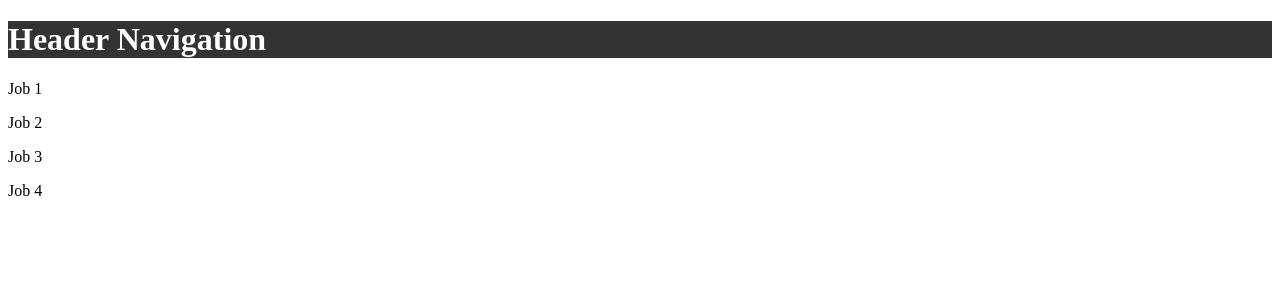
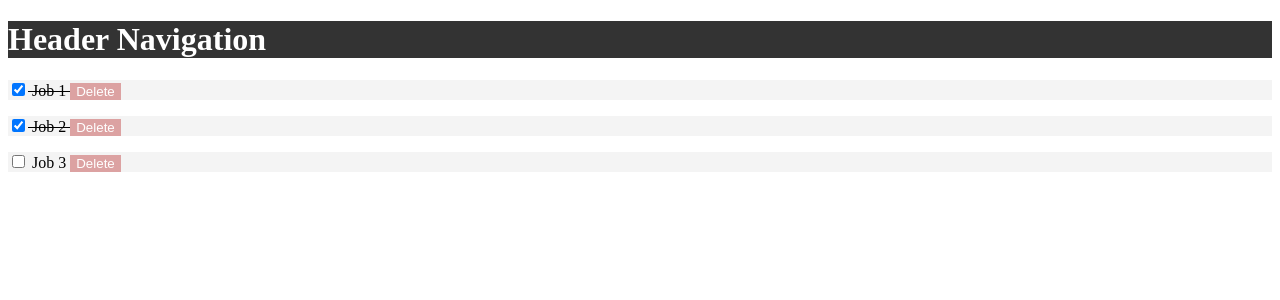
Before and after one commit to hainghia/vuejs, a Vue app: page / in a window 1280 px wide. Shown: the top 300 px of the page. Built offline with nearby package versions, Linux system fonts and the light colour scheme.

Commit message:
Props, Directives và Template Syntax (#2)
Signed-off-by: Hai Nghia <nghiahh.nta@gmail.com>

```diff
--- a/package.json
+++ b/package.json
@@ -10,6 +10,7 @@
     "type-check": "vue-tsc --noEmit"
   },
   "dependencies": {
+    "@vue/reactivity": "^3.2.45",
     "vue": "^3.2.45",
     "vue-router": "^4.1.6"
   },
--- /dev/null
+++ b/src/components/TodoItem.vue
@@ -0,0 +1,39 @@
+<template>
+  <p :class="['toto-item', todoProps.completed ? 'is-complete': '']" :id="id">
+    <input type="checkbox" name="" :checked="todoProps.completed">
+    {{ todoProps.title }}
+    <button class="del-btn">Delete</button>
+  </p>
+</template>
+
+<script>
+import {ref} from "@vue/reactivity";
+
+export default {
+  name: "TodoItem",
+  props: ['todoProps'],
+  setup() {
+    const id = ref('my-id')
+    return {
+      id
+    }
+  }
+}
+</script>
+
+<style scoped>
+.toto-item {
+  background: #f4f4f4;
+}
+
+.is-complete {
+  text-decoration: line-through
+}
+
+.del-btn {
+  background: #dca2a2;
+  color: #fff;
+  cursor: pointer;
+  border: none;
+}
+</style>
--- a/src/components/Todos.vue
+++ b/src/components/Todos.vue
@@ -1,13 +1,37 @@
 <template>
-  <p>Job 1</p>
-  <p>Job 2</p>
-  <p>Job 3</p>
-  <p>Job 4</p>
+  <TodoItem v-for="todo in todos" v-bind:key="todo.id" v-bind:todoProps="todo"/>
 </template>
 
 <script>
+
+import {ref} from "@vue/reactivity";
+import TodoItem from "@/components/TodoItem.vue";
+
 export default {
-  name: "Todos"
+  name: "Todos",
+  components: {TodoItem},
+  setup() {
+    const todos = ref([
+      {
+        id: 1,
+        title: 'Job 1',
+        completed: true
+      },
+      {
+        id: 2,
+        title: 'Job 2',
+        completed: true
+      },
+      {
+        id: 3,
+        title: 'Job 3',
+        completed: false
+      },
+    ])
+    return {
+      todos
+    }
+  },
 }
 </script>
 
```
Also changed, not shown: 1 other file (tests, documents, lock files or other folders).
